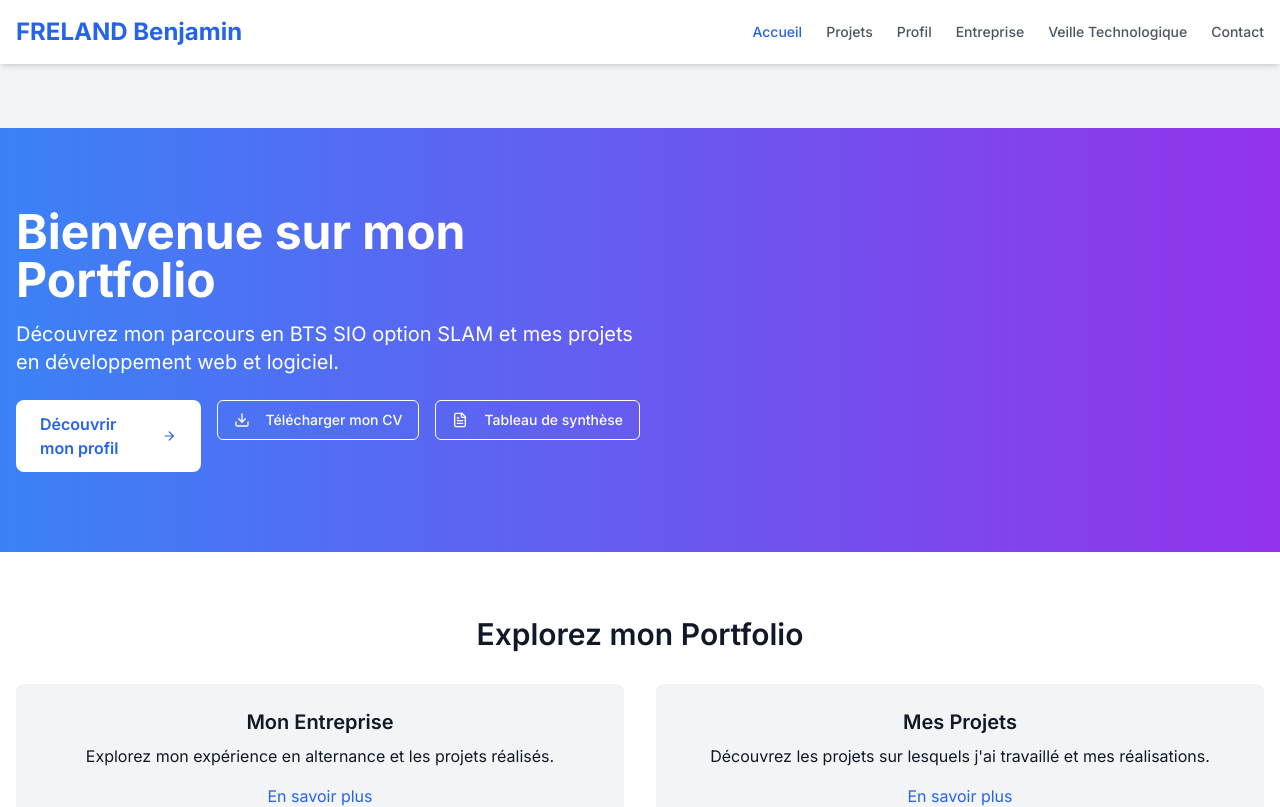
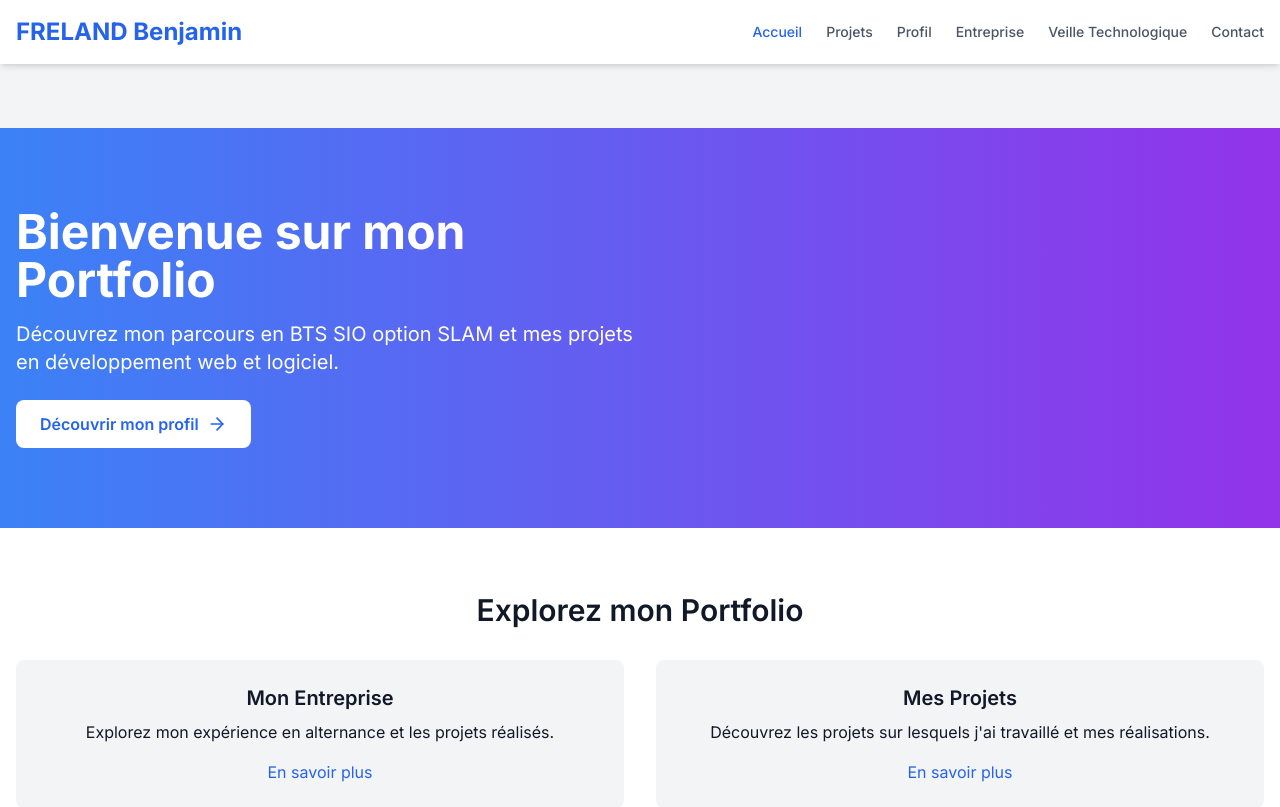
Before and after one commit to BiggiBiggi/portfolio_bts, a Next.js app: page / in a window 1280 px wide. Shown: the top 807 px of the page. Built offline with nearby package versions, Linux system fonts and the light colour scheme.

Commit message:
[FEATURE] Added links for technical skills

```diff
--- a/app/page.jsx
+++ b/app/page.jsx
@@ -1,7 +1,7 @@
 import Link from "next/link";
 import { ArrowRight } from "lucide-react";
-import { Download, FileText } from "lucide-react";
-import { Button } from "@/components/ui/button";
+// import { Download, FileText } from "lucide-react";
+// import { Button } from "@/components/ui/button";
 
 export default function Home() {
   return (
@@ -25,7 +25,7 @@ export default function Home() {
                   Découvrir mon profil
                   <ArrowRight className="ml-2 h-5 w-5" />
                 </Link>
-                <Button
+                {/* <Button
                   asChild
                   variant="outline"
                   className="bg-transparent border-white text-white hover:bg-white hover:text-blue-600"
@@ -44,7 +44,7 @@ export default function Home() {
                     <FileText className="mr-2 h-5 w-5" />
                     Tableau de synthèse
                   </Link>
-                </Button>
+                </Button> */}
               </div>
             </div>
           </div>
```
